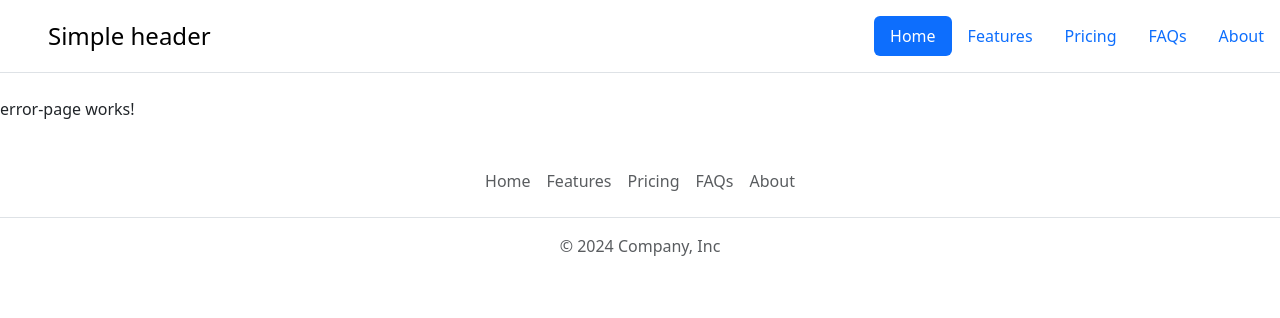
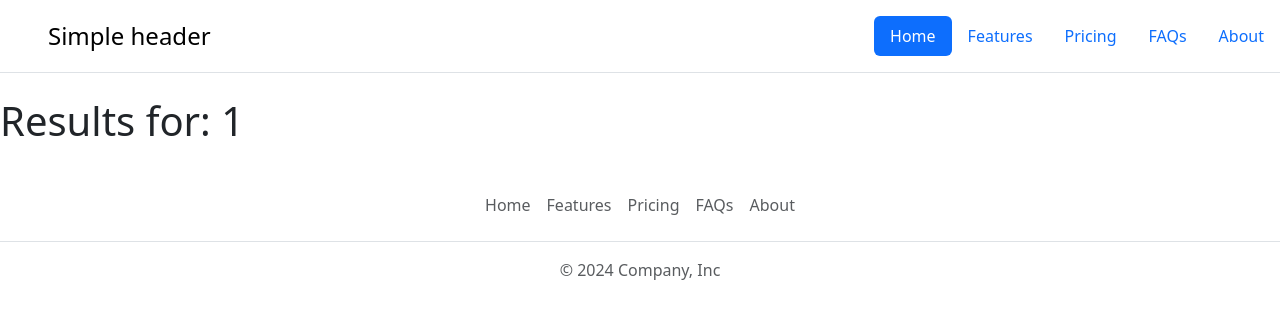
Before and after one commit to frontenddevtrainer/booking-1-sep, an Angular app: page /listing/1 in a window 1280 px wide. Shown: the top 318 px of the page. Built offline with nearby package versions, Linux system fonts and the light colour scheme.

Commit message:
Added form and listing.

```diff
--- a/src/app/app.config.ts
+++ b/src/app/app.config.ts
@@ -4,5 +4,8 @@ import { provideRouter } from '@angular/router';
 import { routes } from './app.routes';
 
 export const appConfig: ApplicationConfig = {
-  providers: [provideZoneChangeDetection({ eventCoalescing: true }), provideRouter(routes)]
+  providers: [
+    provideZoneChangeDetection({ eventCoalescing: true }),
+    provideRouter(routes),
+  ],
 };
--- a/src/app/app.routes.ts
+++ b/src/app/app.routes.ts
@@ -12,7 +12,7 @@ export const routes: Routes = [
     component: SearchPageComponent,
   },
   {
-    path: 'listing',
+    path: 'listing/:search',
     component: ListingPageComponent,
   },
   {
--- /dev/null
+++ b/src/app/forms/search-form/search-form.component.html
@@ -0,0 +1,7 @@
+<form [formGroup]="searchForm" (ngSubmit)="search()">
+  <p>
+    Search Tickets:
+    <input formControlName="search" />
+    <button>Search</button>
+  </p>
+</form>
--- /dev/null
+++ b/src/app/forms/search-form/search-form.component.ts
@@ -0,0 +1,23 @@
+import { Component, inject } from '@angular/core';
+import { FormBuilder, ReactiveFormsModule, Validators } from '@angular/forms';
+import { Router } from '@angular/router';
+@Component({
+  selector: 'book-search-form',
+  standalone: true,
+  imports: [ReactiveFormsModule],
+  templateUrl: './search-form.component.html',
+  styleUrl: './search-form.component.css',
+})
+export class SearchFormComponent {
+  private _fb = inject(FormBuilder);
+  private _router = inject(Router);
+
+  searchForm = this._fb.group({
+    search: ['', [Validators.required]],
+  });
+
+  search() {
+    const searchText = this.searchForm.get('search')?.value;
+    this._router.navigate(['listing', searchText]);
+  }
+}
--- a/src/app/pages/listing-page/listing-page.component.html
+++ b/src/app/pages/listing-page/listing-page.component.html
@@ -1 +1 @@
-<p>listing-page works!</p>
+<h1>Results for: {{searchText}}</h1>
--- a/src/app/pages/listing-page/listing-page.component.ts
+++ b/src/app/pages/listing-page/listing-page.component.ts
@@ -1,12 +1,20 @@
-import { Component } from '@angular/core';
+import { Component, inject, OnInit } from '@angular/core';
+import { ActivatedRoute, Router } from '@angular/router';
 
 @Component({
   selector: 'book-listing-page',
   standalone: true,
   imports: [],
   templateUrl: './listing-page.component.html',
-  styleUrl: './listing-page.component.css'
+  styleUrl: './listing-page.component.css',
 })
-export class ListingPageComponent {
+export class ListingPageComponent implements OnInit {
+  private _activatedRoute = inject(ActivatedRoute);
+  searchText: string = '';
 
+  ngOnInit(): void {
+    this._activatedRoute.params.subscribe((params) => {
+      this.searchText = params?.['search'] || "";
+    });
+  }
 }
--- a/src/app/pages/search-page/search-page.component.html
+++ b/src/app/pages/search-page/search-page.component.html
@@ -1 +1 @@
-<p>search-page works!</p>
+<book-search-form></book-search-form>
--- a/src/app/pages/search-page/search-page.component.ts
+++ b/src/app/pages/search-page/search-page.component.ts
@@ -1,9 +1,10 @@
 import { Component } from '@angular/core';
+import { SearchFormComponent } from '../../forms/search-form/search-form.component';
 
 @Component({
   selector: 'book-search-page',
   standalone: true,
-  imports: [],
+  imports: [SearchFormComponent],
   templateUrl: './search-page.component.html',
   styleUrl: './search-page.component.css'
 })
```
Also changed, not shown: src/app/services/listing.service.ts (added, +9 -0 lines), src/app/forms/search-form/search-form.component.css (added), 2 other files (tests, documents, lock files or other folders).
